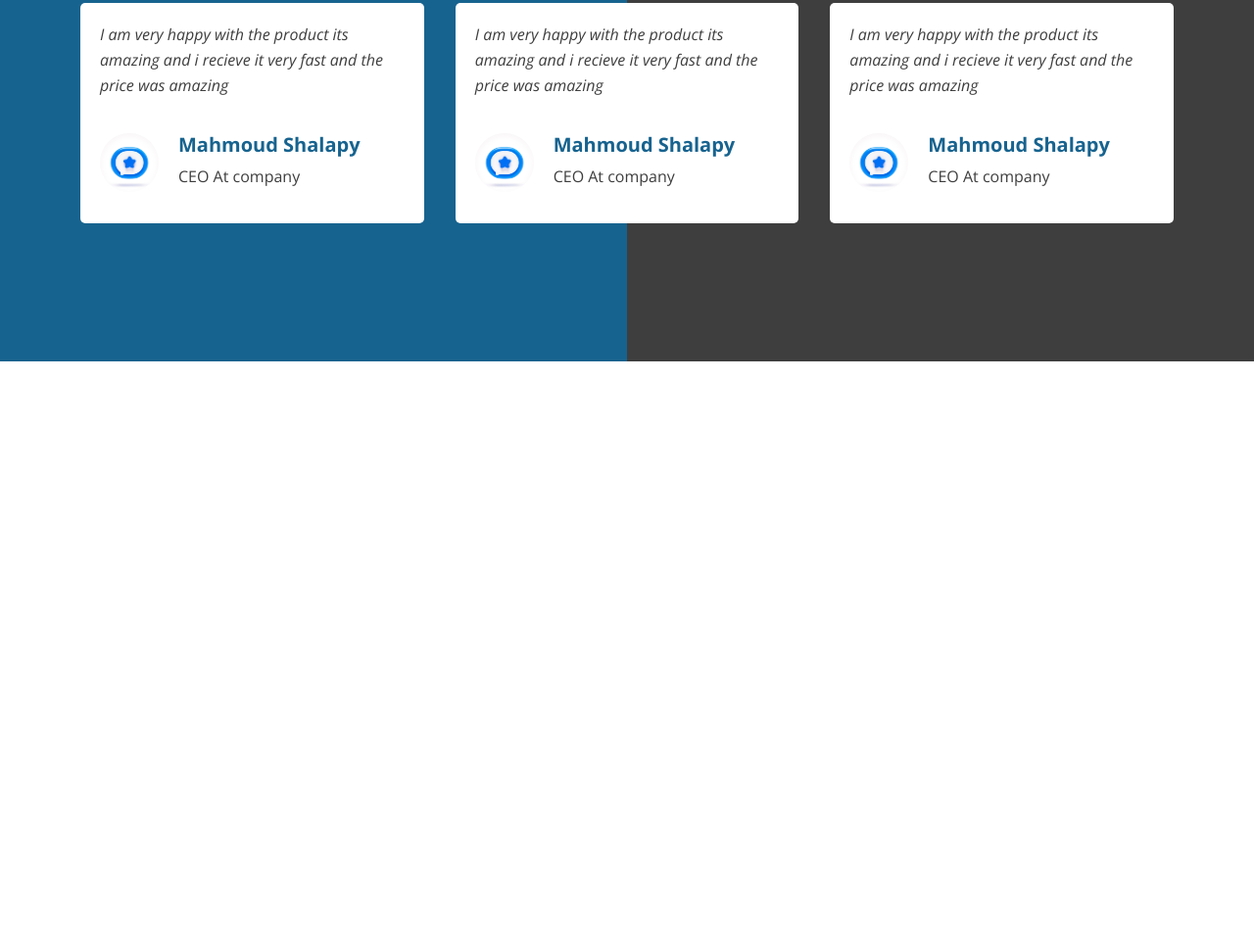
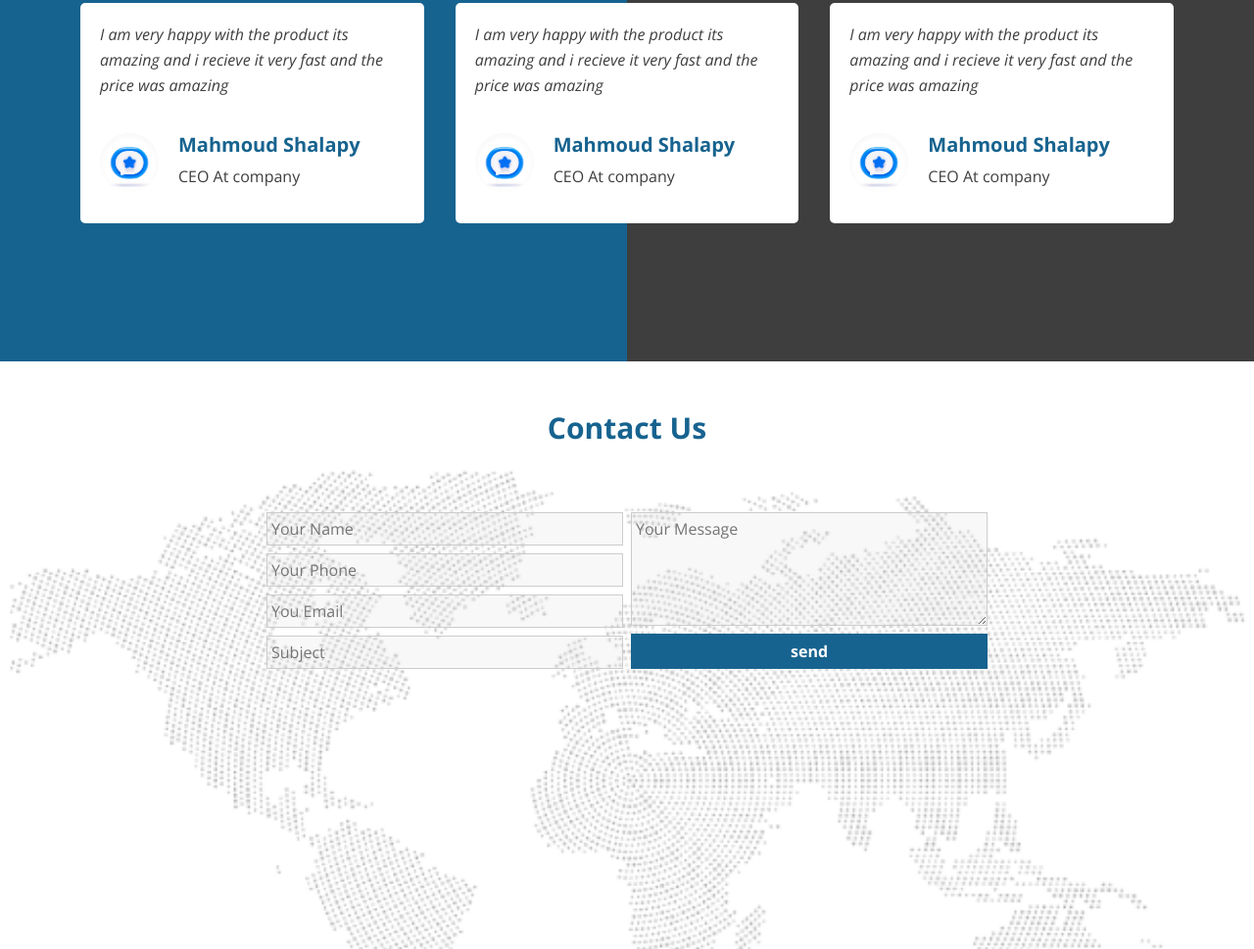
Before and after one commit to MahmoudShalapy1/project_01_special, a plain HTML site: page index.html in a window 1280 px wide. Shown: the part 4363-5332 px from the top of the page at 98% size. Before the commit the page ends 4732 px from the top, so only its background shows below. Drawn offline with nearby package versions, Linux system fonts and the light colour scheme.

Commit message:
contact us

```diff
--- a/css/style.css
+++ b/css/style.css
@@ -648,3 +648,61 @@ body{
     color: #3e3e3e;
 }
 /* end testimonials  */
+/* start contact us  */
+.contact{
+    min-height: 600px;
+    background-image: url(/images/map.webp);
+    background-size: cover;
+    padding-top: 50px;
+    padding-bottom: 50px;
+    position: relative;
+}
+.contact .overlay{
+    position: absolute;
+    left: 0;
+    top: 0;
+    width: 100%;
+    height: 100%;
+    background-color: rgb(255, 255, 255, 0.6);
+}
+.contact .container{
+    z-index: 2;
+    position: relative;
+}
+.contact h2{
+    color: var(--main-color);
+    text-align: center;
+    font-weight: bold;
+    font-size: 30px;
+    margin:  0 0 60px;
+}
+.contact form {
+    overflow: hidden;
+    min-width: 800px3;
+    margin: auto;
+}
+.contact form input:not([type="submit"]),
+.contact form textarea{
+    border: 1px solid #ccc;
+    background-color: rgb(218, 218, 218, 0.19);
+}
+.contact form textarea{
+    height: 100%;
+}
+.contact form input:not([type="submit"]):focus,
+.contact form textarea:focus{
+    outline: var(--main-color) 1px solid;
+}
+.contact form textarea:focus::-webkit-input-placeholder,
+.contact form input:not([type="submit"]):focus::-webkit-input-placeholder{
+    opacity: 0;
+    transition: 0.3s;
+}
+.contact form input[type="submit"] {
+    border-color: transparent;
+    background-color: var(--main-color);
+    color: #fff;
+    cursor: pointer;
+    font-weight: bold;
+}
+/* end contact us  */
--- a/index.html
+++ b/index.html
@@ -306,6 +306,26 @@
             </div>
     </div>
     <!-- end testimonials  -->
+    <!-- start contact us  -->
+    <div class="contact">
+        <div class="overlay"></div>
+        <div class="container">
+            <h2>Contact Us</h2>
+            <form action="" class="row d-flex justify-content-center g-2 w-100">
+                <div class="left col-md-4 col-10 d-flex flex-column gap-2">
+                    <input type="text" class="w-100 p-1 " placeholder="Your Name" name="username">
+                    <input type="text" class="w-100 p-1 " placeholder="Your Phone" name="phone">
+                    <input type="text" class="w-100 p-1 " placeholder="You Email" name="email">
+                    <input type="text" class="w-100 p-1 " placeholder="Subject" name="subject">
+                </div>
+                <div class="right col-md-4 col-10 d-flex flex-column gap-2">
+                    <textarea name="message" class="p-1  " placeholder="Your Message"></textarea>
+                    <input type="submit" class=" p-1 " value="send">
+                </div>
+            </form>
+        </div>
+    </div>
+    <!-- end contact us  -->
     <script src="js/master.js"></script>
     <script src="js/bootstrap.bundle.min.js"></script>
 </body>
```
Also changed, not shown: images/map.webp (added).
